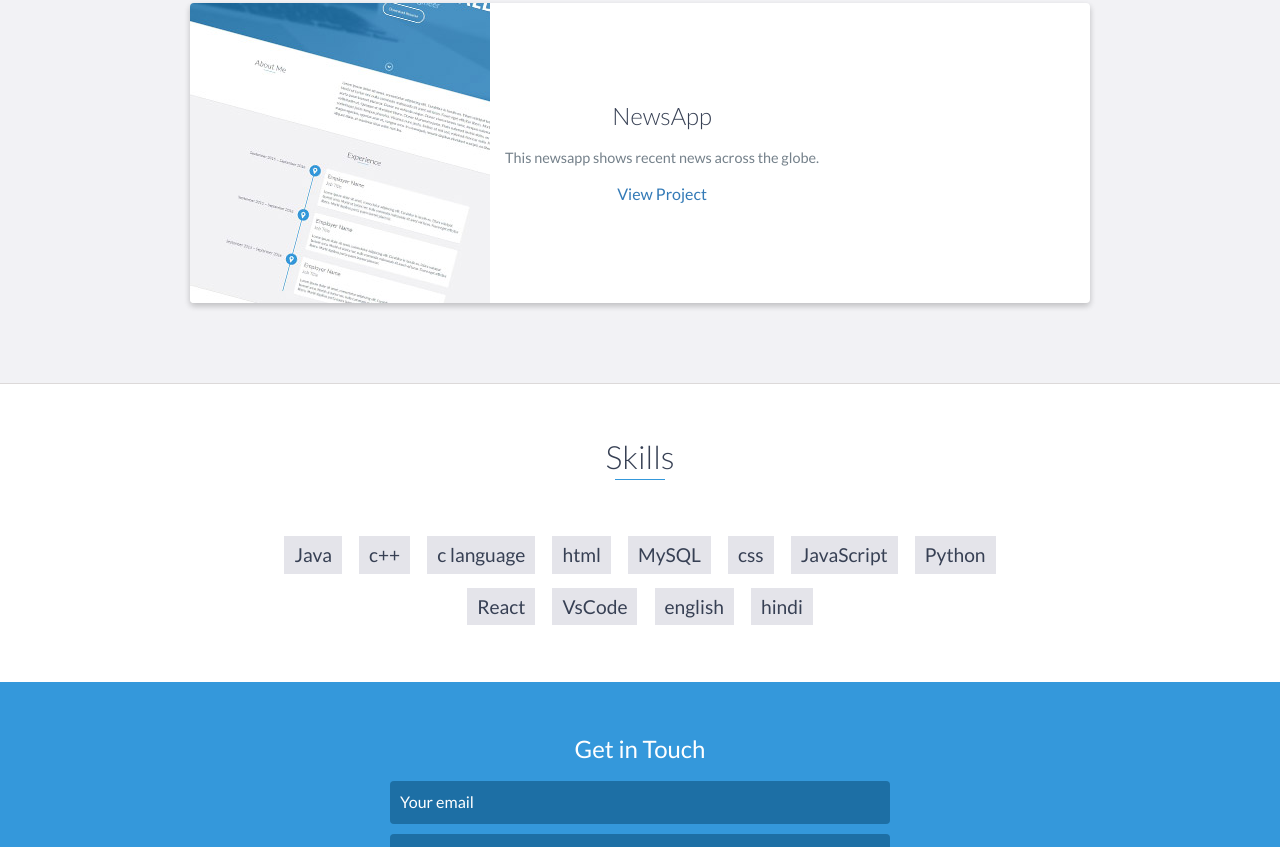
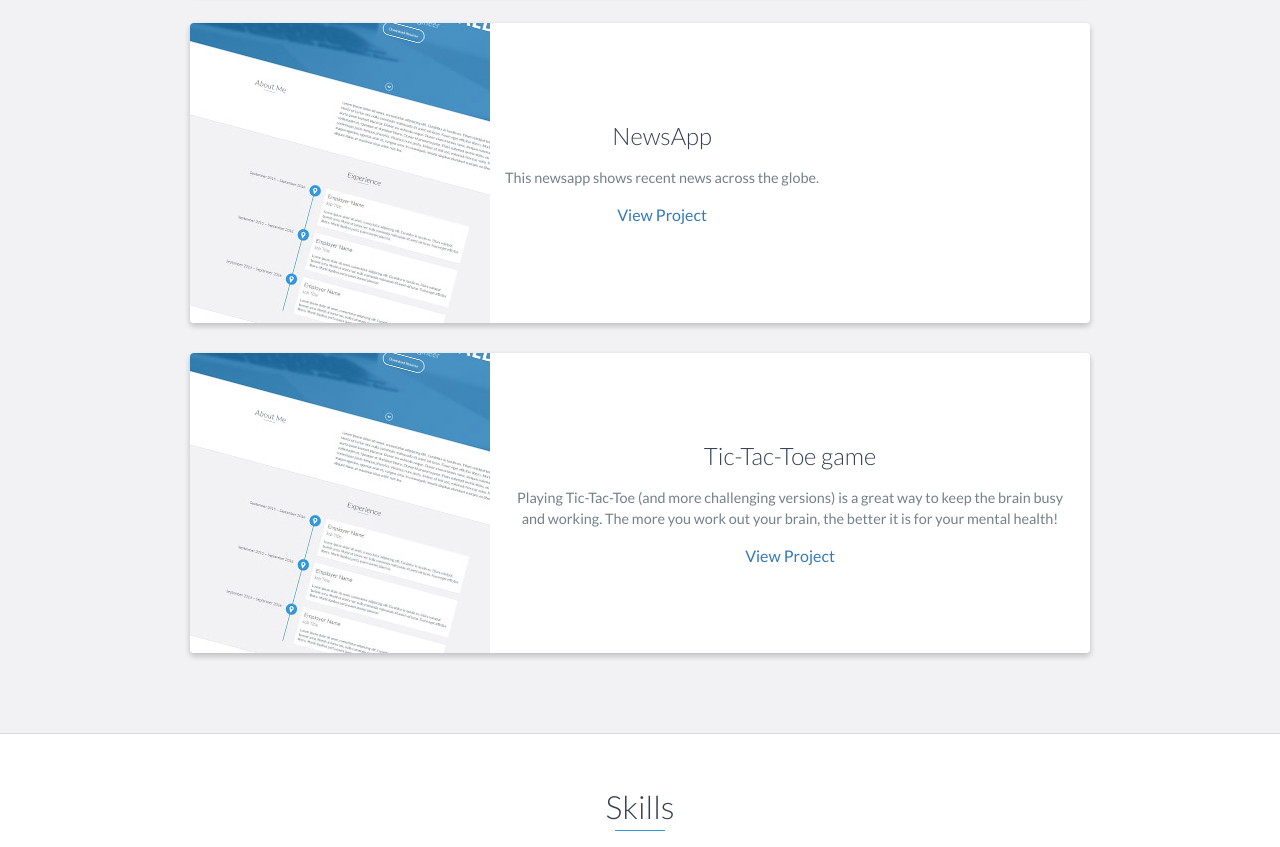
Before and after one commit to alok123111/personal_portfilio, a website: page index.html in a window 1280 px wide. Shown: the part 1953-2800 px from the top of the page. Drawn offline with nearby package versions, Linux system fonts and the light colour scheme.

Commit message:
Update index.html

```diff
--- a/index.html
+++ b/index.html
@@ -46,7 +46,7 @@
     <div id="lead">
         <div id="lead-content">
             <h1>Alok Kumar</h1>
-            <h2>Student - Computer Science Engineering</h2>
+            <h2>Student - Computer Science and information technology Engineering</h2>
             <a href="https://drive.google.com/drive/folders/1qy5-hKvJ_n3TSLVvvHjgdPc5tXMxvUMR?usp=share_link" target="_blank" class="btn-rounded-white">Download Resume</a>
 	    <a href="https://www.linkedin.com/in/alok-kumar-a77951219" target="_blank" class="btn-rounded-white">View Linkedin</a>
 	    <a href="https://github.com/alok123111" target="_blank" class="btn-rounded-white">View Github</a>
@@ -77,6 +77,7 @@
             </div>
 
 
+
         </div>
     </div>
     <!-- End #experience -->
@@ -89,6 +90,7 @@
             <h4>BTECH in Computer Science and Information Technology </h4>
             <p>
                Coursework: Data Structure, Design and Analysisof Algorithms, Operating System, DBMS, Cloud Computing, Computer Networks </p>
+		<p> avg cgpa: 9.3</p>
         </div>
         <!-- End .education-block -->
 
@@ -129,6 +131,25 @@
                         <p>
                            This newsapp shows recent news across the globe.   </p>
                         <a href="https://github.com/alok123111/newsapp" target="_blank" >View Project</a>
+                    </div>
+                    <!-- End .project-info -->
+                </div>
+                <!-- End .project -->
+
+
+
+
+		     <div class="project shadow-large">
+                    <div class="project-image">
+                        <img src="images/project.jpg" />
+                    </div>
+                    <!-- End .project-image -->
+                    <div class="project-info">
+                        <h3>Tic-Tac-Toe game</h3>
+                        <p>
+                           Playing Tic-Tac-Toe (and more challenging versions) is a great way to keep the brain busy and working.
+		          The more you work out your brain, the better it is for your mental health!   </p>
+                        <a href="" target="_blank" >View Project</a>
                     </div>
                     <!-- End .project-info -->
                 </div>
```
